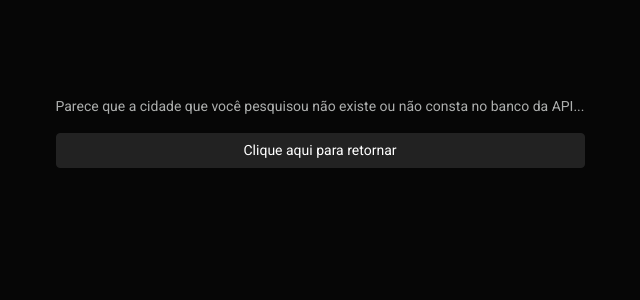
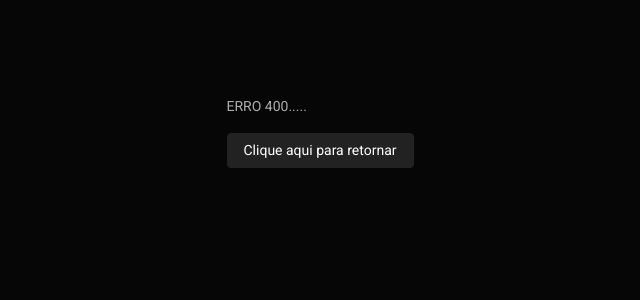
Before and after one commit to cristiansuzuki/climaApp, a Django app: page /page-error in a window 1280 px wide. Shown: the part 54-354 px from the top of the page, without its empty margins (320-960 px from the left). Run offline with Django 3.2, Linux system fonts and the light colour scheme; some libraries are stand-ins or nearby versions.

Commit message:
erro 400

```diff
--- a/climaApp/templates/400.html
+++ b/climaApp/templates/400.html
@@ -79,7 +79,7 @@
       <div class="page-header" id="banner">
         <div class="row">
           <div style="margin-top: 150px; display: grid;">
-            <p>Parece que a cidade que você pesquisou não existe ou não consta no banco da API...</p>
+            <p>ERRO 400.....</p>
             <a class="btn btn-light" href="/">Clique aqui para retornar</a>
           </div>
         </div>
--- a/climaApp/views.py
+++ b/climaApp/views.py
@@ -7,7 +7,7 @@ import json
 def index(request):
     if request.method == 'POST':
         city = request.POST['city']
-        source = urllib.request.urlopen('http://api.openweathermap.org/data/2.5/weather?q=chicago&units=metric&appid=9f71ebf55a524813aad471af8983a1e3&lang=pt_br').read()
+        source = urllib.request.urlopen('http://api.openweathermap.org/data/2.5/weather?q=' + city + '&units=metric&appid=9f71ebf55a524813aad471af8983a1e3&lang=pt_br').read()
         list_of_data = json.loads(source)
 
         data = {
@@ -34,6 +34,6 @@ def index(request):
 def page_error(request):
     return render(request, "500.html")
 
-#Pagina de erro 400
+#Pagina de erro 500
 def page_error(request):
     return render(request, "400.html")
```
